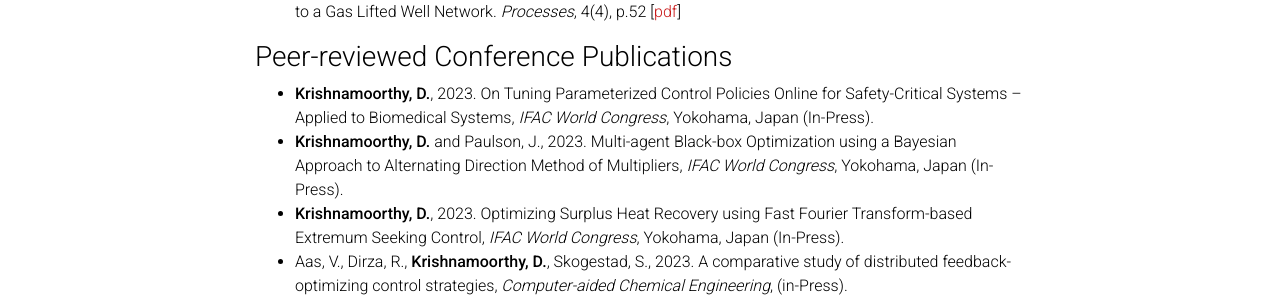
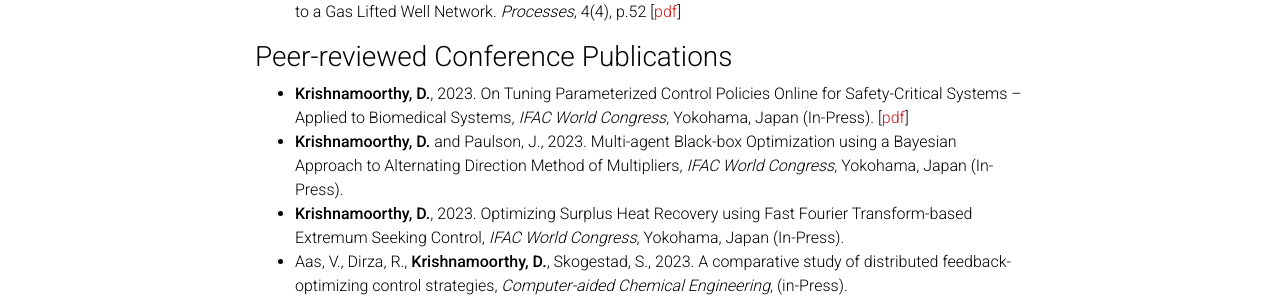
Before and after one commit to dinesh-krishnamoorthy/dinesh-krishnamoorthy.github.io, a Jekyll site: the page built from _pages/publications.md, in a window 1280 px wide and 900 px high, scrolled down 1283 px. Shown: the part 152-452 px from the top of the window. Built offline with Jekyll 4.4.1, drawn with Linux system fonts in a browser that asks for light colours; comment, search, counter and statistics services are not loaded; a style sheet for code colours, icons or effects is not loaded.

Commit message:
Update publications.md

```diff
--- a/_pages/publications.md
+++ b/_pages/publications.md
@@ -38,7 +38,7 @@ nav_order: 2
 
 
 ### Peer-reviewed Conference Publications
-* **Krishnamoorthy, D.**, 2023. On Tuning Parameterized Control Policies Online for Safety-Critical Systems – Applied to Biomedical Systems, _IFAC World Congress_, Yokohama, Japan (In-Press).
+* **Krishnamoorthy, D.**, 2023. On Tuning Parameterized Control Policies Online for Safety-Critical Systems – Applied to Biomedical Systems, _IFAC World Congress_, Yokohama, Japan (In-Press). [[pdf](https://www.dropbox.com/s/fe8ta54a2qps0ga/BO_tuning_final.pdf?dl=0)]
 * **Krishnamoorthy, D.** and Paulson, J., 2023. Multi-agent Black-box Optimization using a Bayesian Approach to Alternating Direction Method of Multipliers, _IFAC World Congress_, Yokohama, Japan (In-Press).
 * **Krishnamoorthy, D.**, 2023. Optimizing Surplus Heat Recovery using Fast Fourier Transform-based Extremum Seeking Control, _IFAC World Congress_, Yokohama, Japan (In-Press).
 * Aas, V., Dirza, R., **Krishnamoorthy, D.**, Skogestad, S., 2023. A comparative study of distributed feedback-optimizing control strategies, _Computer-aided Chemical Engineering_, (in-Press).
```
